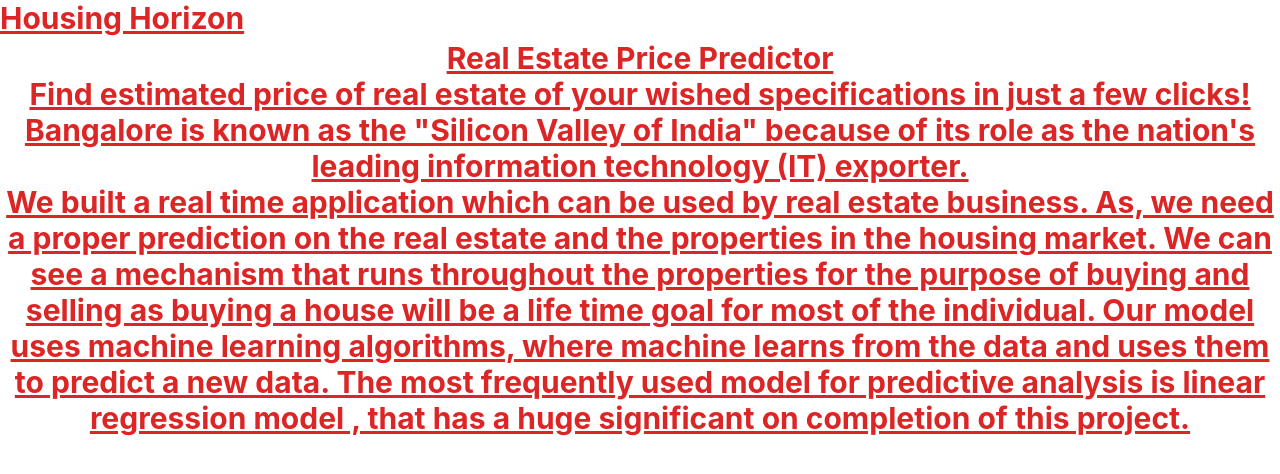
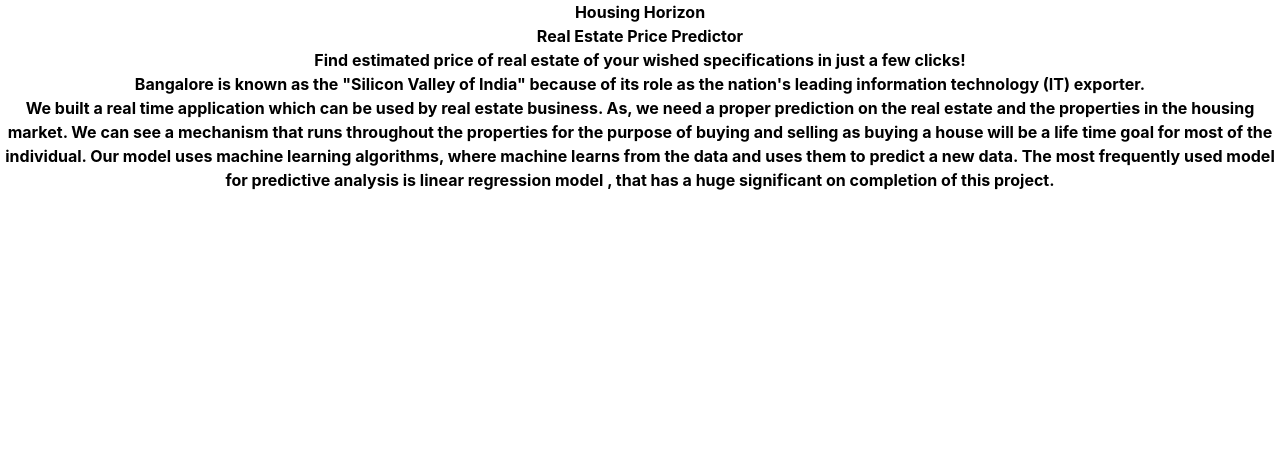
Before and after one commit to SanC005/HousingHorizon, a React (Create React App) app: page / in a window 1280 px wide. Shown: the top 474 px of the page. Built offline with nearby package versions, Linux system fonts and the light colour scheme.

Commit message:
fixed text alignment

```diff
--- a/src/components/home.tsx
+++ b/src/components/home.tsx
@@ -1,22 +1,29 @@
-import React from 'react';
+import React from "react";
 // import './App.css';
 
 function Home() {
   return (
-    <h1 className="text-3xl font-bold underline text-red-600">
-      Housing Horizon
-      <div className="container">
-        <div className="row pt-1 pb-1">
-          <div className="col-lg-12 text-center">
-            <h5 className="heading" id="main">Real Estate Price Predictor</h5>
-            <h4 className="text-center">Find estimated price of real estate of your wished specifications in just a few clicks!</h4>
-            <h6 className="text-center"> Bangalore is known as the "Silicon Valley of India" because of its role as the nation's leading information technology (IT) exporter.</h6>
-            <p>We built a real time application which can be used by real estate business. As, we need a proper prediction on the real estate and the properties in the housing market. We can see a mechanism that runs throughout the properties for the purpose of buying and selling as buying a house will be a life time goal for most of the individual.
-              Our model uses machine learning algorithms, where machine learns from the data and uses them to predict a new data. The most frequently used model for predictive analysis is linear regression model , that has a huge significant on completion of this project.</p>
+    <div className="font-bold text-center">
+            Housing Horizon
+      <div className="text-center">
+              Real Estate Price Predictor<br></br>
+              Find estimated price of real estate of your wished specifications
+              in just a few clicks!<br></br>
+              Bangalore is known as the "Silicon Valley of India" because of its
+              role as the nation's leading information technology (IT) exporter.
+            <br></br>
+              We built a real time application which can be used by real estate
+              business. As, we need a proper prediction on the real estate and
+              the properties in the housing market. We can see a mechanism that
+              runs throughout the properties for the purpose of buying and
+              selling as buying a house will be a life time goal for most of the
+              individual. Our model uses machine learning algorithms, where
+              machine learns from the data and uses them to predict a new data.
+              The most frequently used model for predictive analysis is linear
+              regression model , that has a huge significant on completion of
+              this project.
           </div>
-        </div>
-      </div>
-    </h1>
+    </div>
   );
 }
 
```
